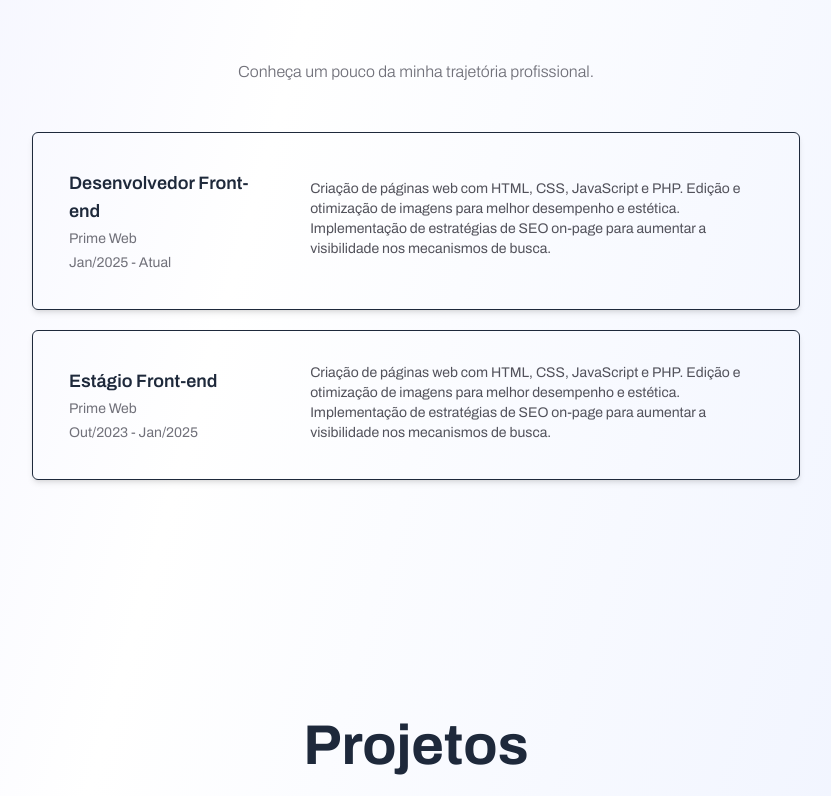
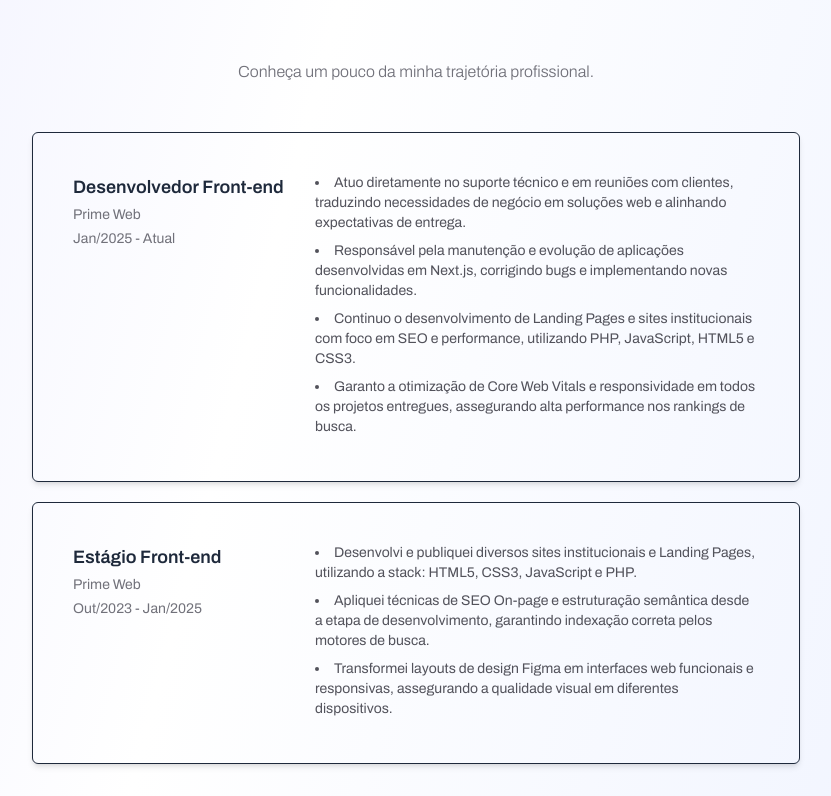
Before and after one commit to LxLorenzo/lorenzo-casa, a Next.js app: page / in a window 1280 px wide. Shown: the part 1744-2540 px from the top of the page, without its empty margins (224-1055 px from the left). Built offline with nearby package versions, Linux system fonts and the light colour scheme.

Commit message:
feat: change ProfessionalExperience component and update Next.js dependency.

```diff
--- a/package.json
+++ b/package.json
@@ -13,7 +13,7 @@
     "@types/react": "18.2.18",
     "@types/react-dom": "18.2.7",
     "autoprefixer": "10.4.14",
-    "next": "^13.5.6",
+    "next": "^13.5.11",
     "next-themes": "^0.2.1",
     "postcss": "^8.4.33",
     "react": "18.2.0",
--- a/src/app/components/ProfessionalExperience.tsx
+++ b/src/app/components/ProfessionalExperience.tsx
@@ -11,30 +11,35 @@ const ProfessionalExperience = () => {
         Conheça um pouco da minha trajetória profissional.
       </p>
       <div className="flex flex-col gap-5 justify-center items-center">
-        <div className="sm:p-6 flex flex-col sm:flex-row justify-center sm:items-center gap-5 rounded-md hover:bg-zinc-100 transition shadow-md border border-primary p-5 dark:border-zinc-50 dark:hover:bg-neutral-900 max-w-[768px] w-full">
-          <div className="flex flex-col gap-1 p-3 sm:w-1/3">
+        <div className="sm:p-10 flex flex-col sm:flex-row justify-center gap-5 rounded-md hover:shadow-lg hover:-translate-y-1 transition shadow-md border border-primary p-8 dark:border-zinc-50 dark:hover:bg-neutral-900 max-w-[768px] w-full">
+          <div className="flex flex-col gap-1 sm:w-1/3">
             <h3 className="text-lg font-semibold text-primary">Desenvolvedor Front-end</h3>
             <p className="text-sm text-zinc-500 dark:text-zinc-200">Prime Web</p>
             <p className="text-sm text-zinc-500 dark:text-zinc-200">Jan/2025 - Atual</p>
           </div>
           <div className="flex flex-col gap-1 sm:w-2/3">
-            <p className="text-sm text-zinc-600 dark:text-zinc-300">
-              Criação de páginas web com HTML, CSS, JavaScript e PHP. Edição e otimização de imagens para melhor desempenho e estética. Implementação de estratégias de SEO on-page para aumentar a visibilidade nos mecanismos de busca.
-            </p>
+            <ul className="flex flex-col gap-2 list-inside list-disc">
+              <li className="text-sm text-zinc-600 dark:text-zinc-300">Atuo diretamente no suporte técnico e em reuniões com clientes, traduzindo necessidades de negócio em soluções web e alinhando expectativas de entrega.</li>
+              <li className="text-sm text-zinc-600 dark:text-zinc-300">Responsável pela manutenção e evolução de aplicações desenvolvidas em Next.js, corrigindo bugs e implementando novas funcionalidades.</li>
+              <li className="text-sm text-zinc-600 dark:text-zinc-300">Continuo o desenvolvimento de Landing Pages e sites institucionais com foco em SEO e performance, utilizando PHP, JavaScript, HTML5 e CSS3.</li>
+              <li className="text-sm text-zinc-600 dark:text-zinc-300">Garanto a otimização de Core Web Vitals e responsividade em todos os projetos entregues, assegurando alta performance nos rankings de busca.</li>
+            </ul>
             <div className="flex justify-items items-center gap-2">
             </div>
           </div>
         </div>
-        <div className="sm:p-6 flex flex-col sm:flex-row justify-center sm:items-center gap-5 rounded-md hover:bg-zinc-100 transition shadow-md border border-primary p-5 dark:border-zinc-50 dark:hover:bg-neutral-900 max-w-[768px] w-full">
-          <div className="flex flex-col gap-1 p-3 sm:w-1/3">
+        <div className="sm:p-10 flex flex-col sm:flex-row justify-center gap-5 rounded-md hover:shadow-lg hover:-translate-y-1 transition shadow-md border border-primary p-8 dark:border-zinc-50 dark:hover:bg-neutral-900 max-w-[768px] w-full">
+          <div className="flex flex-col gap-1 sm:w-1/3">
             <h3 className="text-lg font-semibold text-primary">Estágio Front-end</h3>
             <p className="text-sm text-zinc-500 dark:text-zinc-200">Prime Web</p>
             <p className="text-sm text-zinc-500 dark:text-zinc-200">Out/2023 - Jan/2025</p>
           </div>
           <div className="flex flex-col gap-1 sm:w-2/3">
-            <p className="text-sm text-zinc-600 dark:text-zinc-300">
-              Criação de páginas web com HTML, CSS, JavaScript e PHP. Edição e otimização de imagens para melhor desempenho e estética. Implementação de estratégias de SEO on-page para aumentar a visibilidade nos mecanismos de busca.
-            </p>
+            <ul className="flex flex-col gap-2 list-inside list-disc">
+              <li className="text-sm text-zinc-600 dark:text-zinc-300">Desenvolvi e publiquei diversos sites institucionais e Landing Pages, utilizando a stack: HTML5, CSS3, JavaScript e PHP.</li>
+              <li className="text-sm text-zinc-600 dark:text-zinc-300">Apliquei técnicas de SEO On-page e estruturação semântica desde a etapa de desenvolvimento, garantindo indexação correta pelos motores de busca.</li>
+              <li className="text-sm text-zinc-600 dark:text-zinc-300">Transformei layouts de design Figma em interfaces web funcionais e responsivas, assegurando a qualidade visual em diferentes dispositivos.</li>
+            </ul>
             <div className="flex justify-items items-center gap-2">
             </div>
           </div>
```
Also changed, not shown: 1 other file (tests, documents, lock files or other folders).
